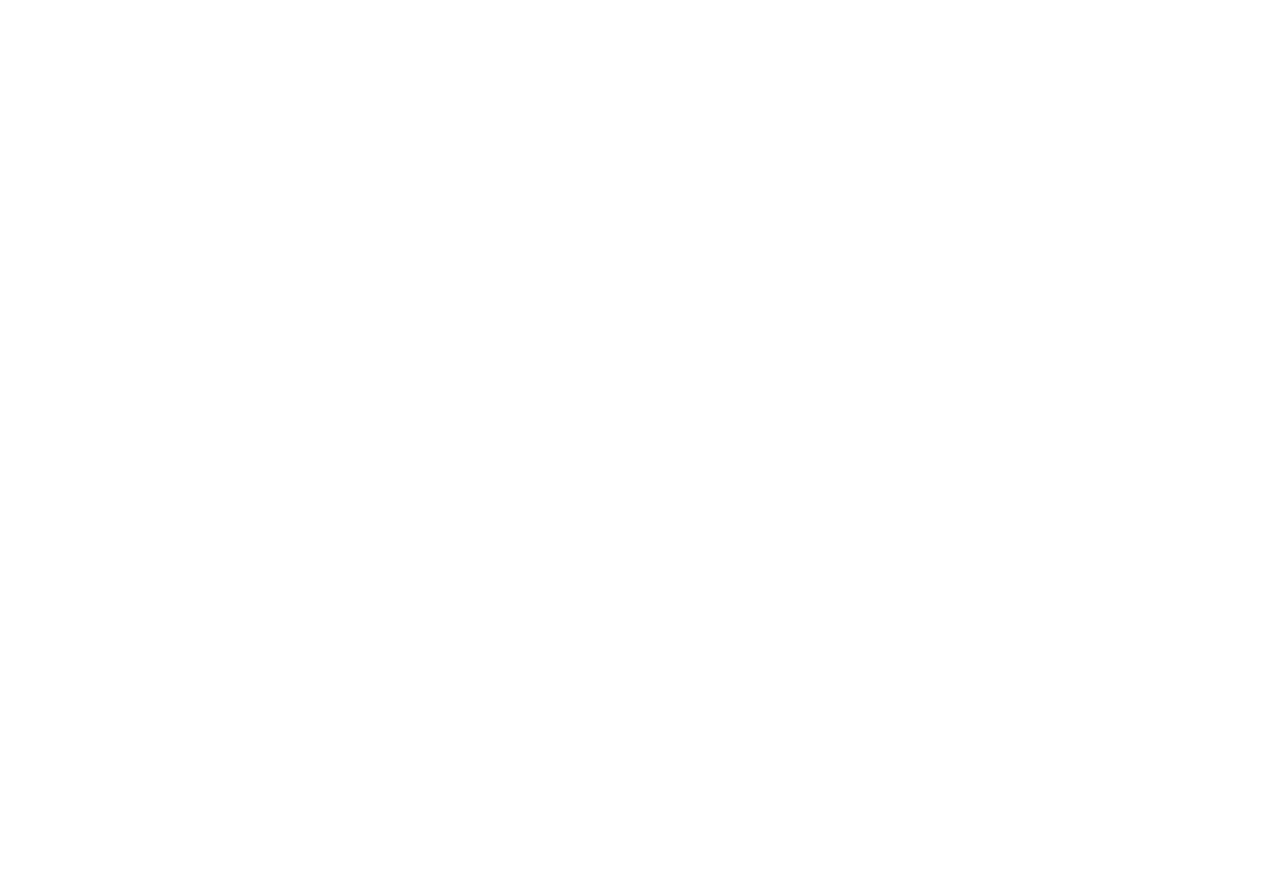
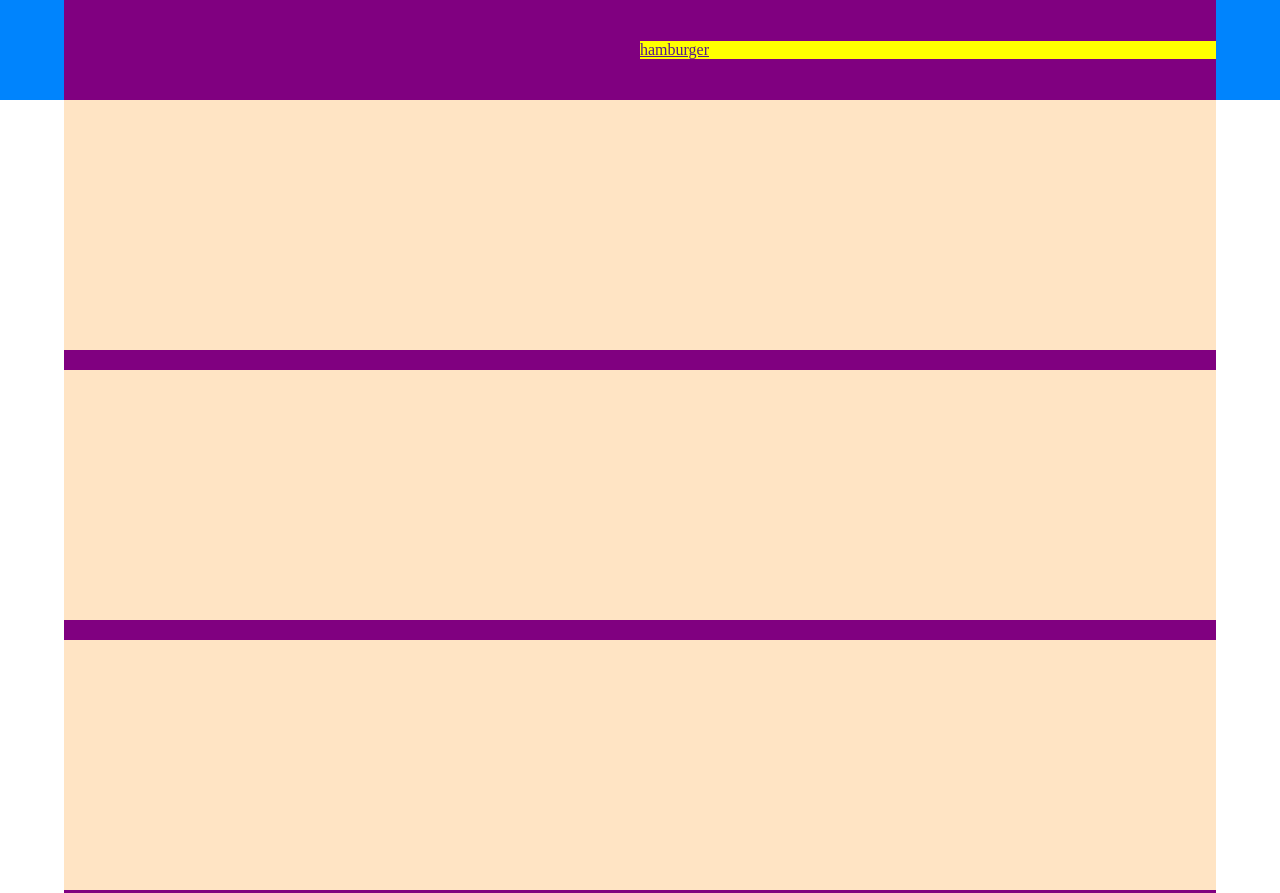
Before and after one commit to RiccardoMacchi/htmlcss-responsive-layout, a plain HTML site: page index.html in a window 1280 px wide. Shown: the top 893 px of the page. Before the commit the page ends 800 px from the top, so only its background shows below. Drawn offline with Linux system fonts and the light colour scheme.

Commit message:
aggiunta immagini e creazione struttura header e prime due section

```diff
--- a/css/style.css
+++ b/css/style.css
@@ -5,3 +5,41 @@
     padding: 0;
     box-sizing: border-box;
 }
+
+.container {
+    margin: 0 auto;
+    width: 90%;
+
+    /* Debug */
+    min-height: 100px;
+    background-color: purple;
+}
+
+nav {
+    background-color: yellow;
+    width: 50%;
+}
+
+/* Regole header */
+
+
+header {
+    background-color: #0084fd;
+}
+
+header .container{
+    display: flex;
+    justify-content: space-between;
+    align-items: center;
+}
+
+
+/* Regole main */
+/* Regole sezione funzioni */
+
+.col {
+    margin-bottom: 20px;
+    /* Debug */
+    min-height: 250px;
+    background-color: bisque;
+}
--- a/index.html
+++ b/index.html
@@ -7,6 +7,40 @@
     <title>Document</title>
 </head>
 <body>
+<!-- HEADER -->
+    <header>
+        <div class="container">
+            <div>
+                <img src="" alt="">
+            </div>
+            <nav>
+                <a href="">hamburger</a>
+            </nav>
+        </div>
+    </header>
+<!-- MAIN -->
+    <main>
+<!-- Section funcion -->
+        <section>
+            <div class="container">
+                <div class="col"></div>
+                <div class="col"></div>
+                <div class="col"></div>
+                <div class="col"></div>
+                <div class="col"></div>
+            </div>
+        </section>
+        <section>
+            <div class="container">
+                <div class="col">
+
+                </div>
+                <div class="col">
+
+                </div>
+            </div>
+        </section>
+    </main>
 
 </body>
 </html>
```
Also changed, not shown: img/about.jpg (added), img/logo.png (added), img/phone.png (added), img/planning1.png (added), img/planning2.png (added), img/testimonial1.jpg (added), img/testimonial2.jpg (added), img/testimonial3.jpg (added).
